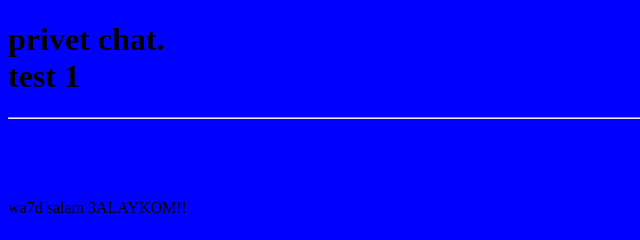
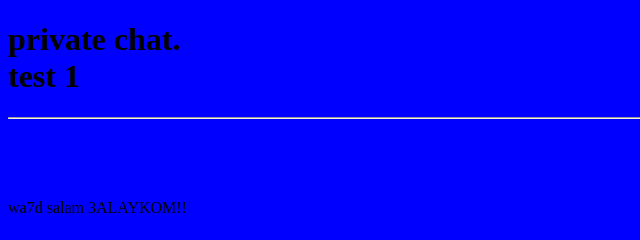
Before and after one commit to vortex-q/test, a plain HTML site: page index.html in a window 1280 px wide. Shown: the top 240 px of the page, 0-640 px from the left. Drawn offline with Linux system fonts and the light colour scheme.

Commit message:
Update index.html

```diff
--- a/index.html
+++ b/index.html
@@ -4,7 +4,7 @@
     <title>test</title>
 
     <body>
-        <h1>privet chat.
+        <h1>private chat.
             <br>test 1</h1>
         <hr>
         <br>
```
